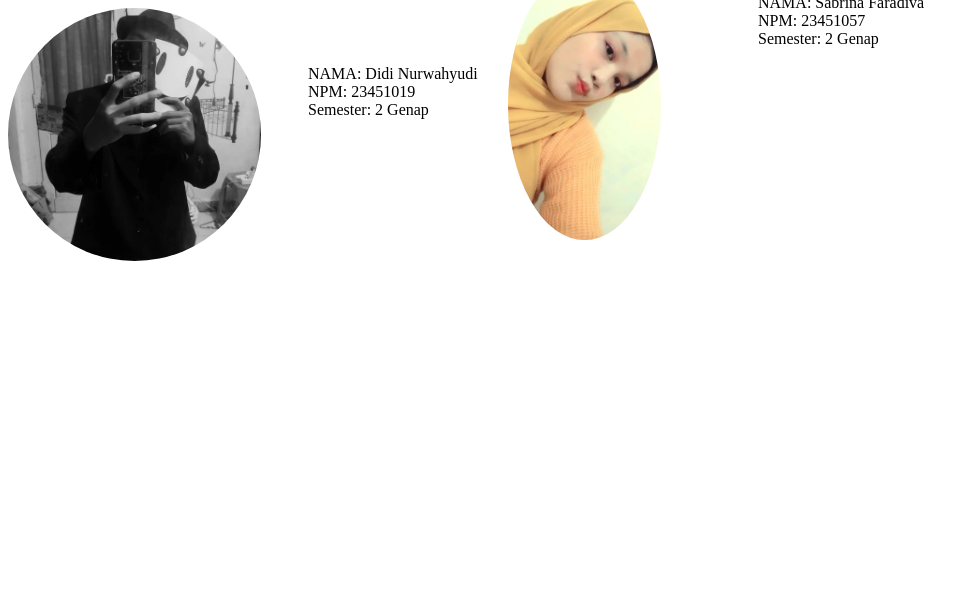
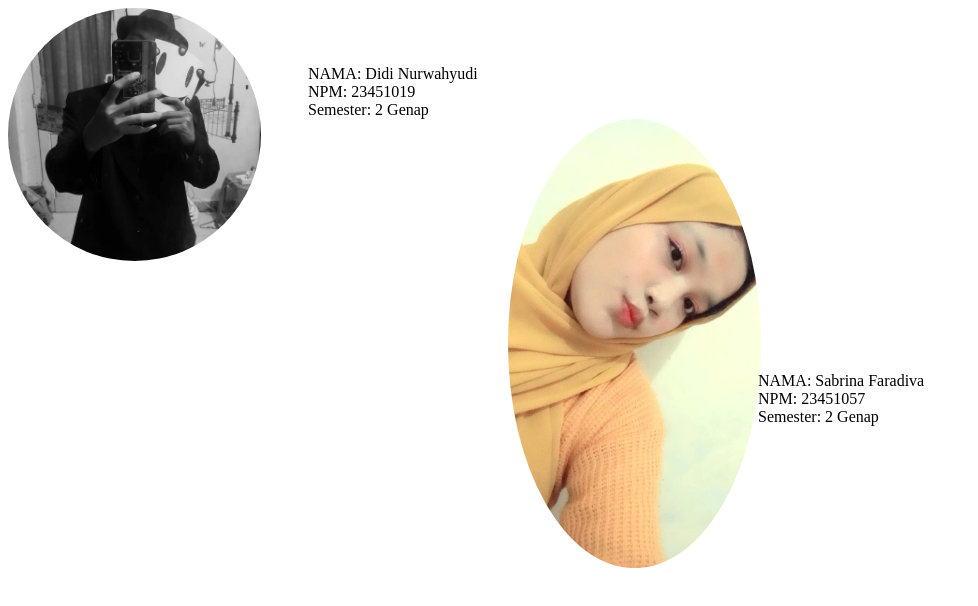
Before and after one commit to Zenato1/didibina, a plain HTML site: page profil.html in a window 1280 px wide. Shown: the top 606 px of the page, without its empty margins (0-978 px from the left). Drawn offline with Linux system fonts and the light colour scheme.

Commit message:
Add files via upload

```diff
--- a/profil.html
+++ b/profil.html
@@ -11,8 +11,9 @@
         NPM: 23451019<br>
         Semester: 2 Genap<br></div>
 
+
+        <img src="sbrina.jpg" style="margin-top: 200px; margin-left: 500px; height: 20%; width: 20%">
         <div class="kotakpoto">
-        <img src="sbrina.jpg" style="height: 20%; width: 20%">
         <div class="kotak2" style="margin: -250px;">    NAMA: Sabrina Faradiva<br>
             NPM: 23451057<br>
             Semester: 2 Genap<br></div>
```
